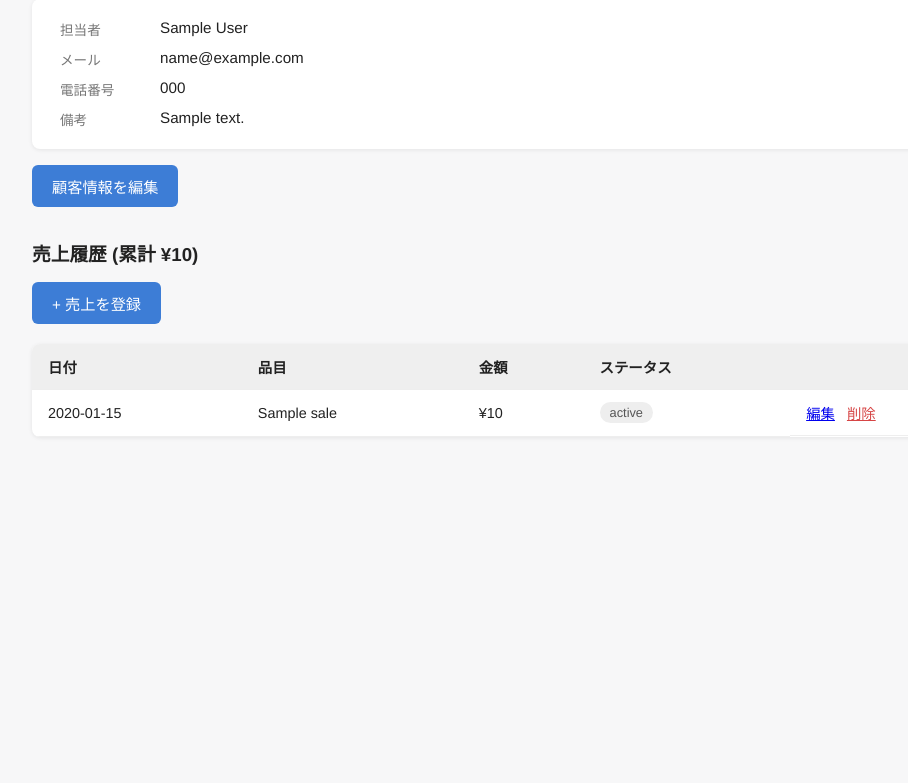
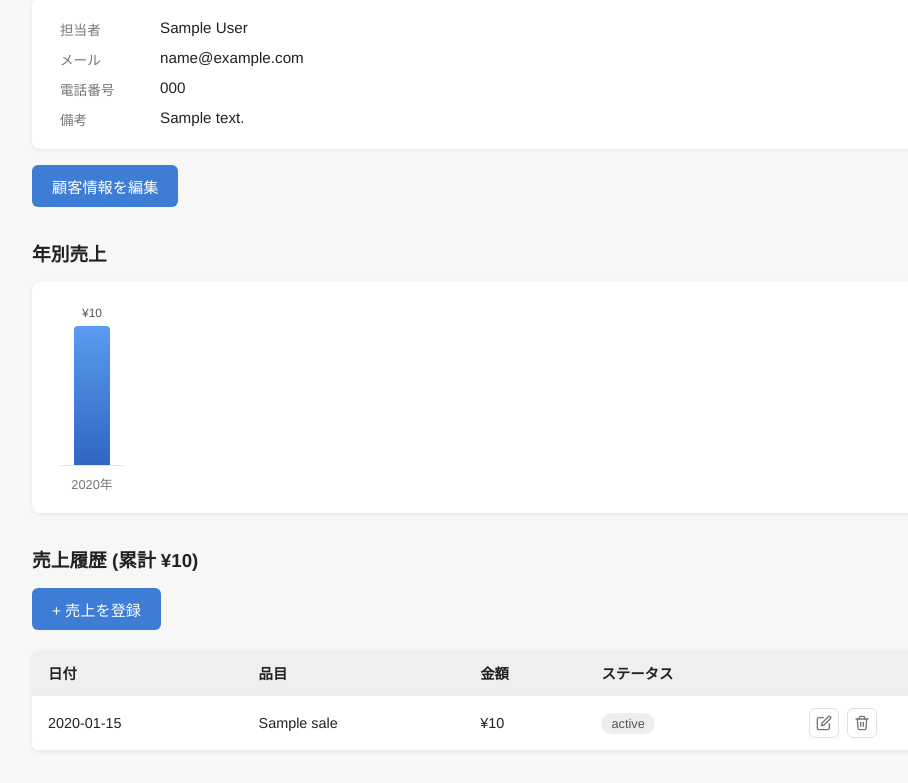
Before and after one commit to Babat-ai/-, a Flask app: page /customers/1 in a window 1280 px wide. Shown: the part 173-956 px from the top of the page, without its empty margins (128-1036 px from the left). Before the commit the page ends 594 px from the top, so only its background shows below. Run offline with Flask 3, Linux system fonts and the light colour scheme; tables that the repository leaves empty hold one stand-in row (values such as "Sample post").

Commit message:
Add yearly sales chart to customer detail and redesign action buttons
Show a simple bar chart of yearly sales totals on the customer detail
page, and replace the plain 編集/削除 text links with icon buttons
(shared via a Jinja macro) across the customer and sales tables.

Co-Authored-By: Claude Sonnet 5 <noreply@anthropic.com>
Claude-Session: https://claude.ai/code/session_012iVqxWFxM8RPzA2RByL2CP

```diff
--- a/crm/app.py
+++ b/crm/app.py
@@ -122,6 +122,21 @@ def delete_customer(customer_id):
     return redirect(url_for("list_customers"))
 
 
+def _yearly_chart_data(rows):
+    yearly_totals = {int(r["year"]): r["total"] for r in rows if r["year"]}
+    if not yearly_totals:
+        return []
+    max_total = max(yearly_totals.values()) or 1
+    return [
+        {
+            "year": year,
+            "total": yearly_totals.get(year, 0),
+            "pct": round(yearly_totals.get(year, 0) / max_total * 100),
+        }
+        for year in range(min(yearly_totals), max(yearly_totals) + 1)
+    ]
+
+
 @app.route("/customers/<int:customer_id>")
 def customer_detail(customer_id):
     db = get_db()
@@ -135,8 +150,18 @@ def customer_detail(customer_id):
         (customer_id,),
     ).fetchall()
     total_amount = sum(s["amount"] for s in sales)
+    yearly_rows = db.execute(
+        "SELECT strftime('%Y', sale_date) AS year, SUM(amount) AS total "
+        "FROM sales WHERE customer_id = ? GROUP BY year ORDER BY year",
+        (customer_id,),
+    ).fetchall()
+    yearly_sales = _yearly_chart_data(yearly_rows)
     return render_template(
-        "customer_detail.html", customer=customer, sales=sales, total_amount=total_amount
+        "customer_detail.html",
+        customer=customer,
+        sales=sales,
+        total_amount=total_amount,
+        yearly_sales=yearly_sales,
     )
 
 
--- a/crm/static/style.css
+++ b/crm/static/style.css
@@ -180,24 +180,96 @@ main {
 
 .actions {
   display: flex;
-  gap: 12px;
+  gap: 8px;
 }
 
 .inline-form {
-  display: inline;
+  display: inline-flex;
 }
 
-.link-btn {
-  background: none;
-  border: none;
+.icon-btn {
+  display: inline-flex;
+  align-items: center;
+  justify-content: center;
+  width: 30px;
+  height: 30px;
+  border-radius: 6px;
+  border: 1px solid #e0e0e0;
+  background: #fff;
+  color: #777;
+  cursor: pointer;
+  text-decoration: none;
+  padding: 0;
+  transition: background-color 0.15s ease, color 0.15s ease, border-color 0.15s ease;
+}
+
+.icon-btn-edit:hover,
+.icon-btn-edit:focus-visible {
+  background: #eaf1fc;
+  border-color: #3d7dd6;
+  color: #3d7dd6;
+}
+
+.icon-btn-delete:hover,
+.icon-btn-delete:focus-visible {
+  background: #fdecec;
+  border-color: #d64545;
   color: #d64545;
-  cursor: pointer;
-  padding: 0;
-  font-size: 0.9rem;
-  text-decoration: underline;
 }
 
 .empty {
+  color: #777;
+}
+
+.chart-card {
+  background: #fff;
+  border-radius: 8px;
+  padding: 24px 28px 20px;
+  box-shadow: 0 1px 4px rgba(0, 0, 0, 0.08);
+  margin-bottom: 16px;
+}
+
+.chart {
+  display: flex;
+  align-items: flex-end;
+  gap: 24px;
+  overflow-x: auto;
+}
+
+.chart-col {
+  display: flex;
+  flex-direction: column;
+  align-items: center;
+  min-width: 64px;
+}
+
+.chart-bar-wrap {
+  display: flex;
+  flex-direction: column;
+  align-items: center;
+  justify-content: flex-end;
+  height: 160px;
+  width: 100%;
+  border-bottom: 1px solid #e5e5e5;
+}
+
+.chart-bar-value {
+  font-size: 0.75rem;
+  color: #555;
+  margin-bottom: 6px;
+  white-space: nowrap;
+}
+
+.chart-bar {
+  width: 36px;
+  background: linear-gradient(180deg, #5b9bf0, #2f66c2);
+  border-radius: 4px 4px 0 0;
+  min-height: 0;
+}
+
+.chart-bar-label {
+  margin-top: 8px;
+  font-size: 0.8rem;
   color: #777;
 }
 
--- /dev/null
+++ b/crm/templates/_macros.html
@@ -0,0 +1,21 @@
+{% macro action_buttons(edit_url, delete_url) %}
+<div class="actions">
+  <a href="{{ edit_url }}" class="icon-btn icon-btn-edit" title="編集" aria-label="編集">
+    <svg viewBox="0 0 24 24" width="16" height="16" fill="none" stroke="currentColor" stroke-width="2" stroke-linecap="round" stroke-linejoin="round">
+      <path d="M11 4H4a2 2 0 0 0-2 2v14a2 2 0 0 0 2 2h14a2 2 0 0 0 2-2v-7"></path>
+      <path d="M18.5 2.5a2.121 2.121 0 0 1 3 3L12 15l-4 1 1-4 9.5-9.5z"></path>
+    </svg>
+  </a>
+  <form method="post" action="{{ delete_url }}" onsubmit="return confirm('本当に削除しますか?');" class="inline-form">
+    <button type="submit" class="icon-btn icon-btn-delete" title="削除" aria-label="削除">
+      <svg viewBox="0 0 24 24" width="16" height="16" fill="none" stroke="currentColor" stroke-width="2" stroke-linecap="round" stroke-linejoin="round">
+        <path d="M3 6h18"></path>
+        <path d="M8 6V4a2 2 0 0 1 2-2h4a2 2 0 0 1 2 2v2"></path>
+        <path d="M19 6l-1 14a2 2 0 0 1-2 2H8a2 2 0 0 1-2-2L5 6"></path>
+        <line x1="10" y1="11" x2="10" y2="17"></line>
+        <line x1="14" y1="11" x2="14" y2="17"></line>
+      </svg>
+    </button>
+  </form>
+</div>
+{% endmacro %}
--- a/crm/templates/customer_detail.html
+++ b/crm/templates/customer_detail.html
@@ -1,4 +1,5 @@
 {% extends "base.html" %}
+{% import "_macros.html" as macros %}
 {% block title %}{{ customer.company_name }} | 顧客詳細{% endblock %}
 {% block content %}
   <div class="toolbar">
@@ -13,6 +14,23 @@
     <dt>備考</dt><dd>{{ customer.notes or '-' }}</dd>
   </dl>
   <a href="{{ url_for('edit_customer', customer_id=customer.id) }}" class="btn btn-secondary">顧客情報を編集</a>
+
+  {% if yearly_sales %}
+  <h3 class="section-title">年別売上</h3>
+  <div class="chart-card">
+    <div class="chart">
+      {% for row in yearly_sales %}
+      <div class="chart-col">
+        <div class="chart-bar-wrap">
+          <span class="chart-bar-value">&yen;{{ "{:,}".format(row.total) }}</span>
+          <div class="chart-bar" style="height: {{ row.pct }}%;"></div>
+        </div>
+        <div class="chart-bar-label">{{ row.year }}年</div>
+      </div>
+      {% endfor %}
+    </div>
+  </div>
+  {% endif %}
 
   <h3 class="section-title">売上履歴 (累計 &yen;{{ "{:,}".format(total_amount) }})</h3>
   <div class="toolbar">
@@ -37,13 +55,7 @@
         <td>{{ s.item_name }}</td>
         <td>&yen;{{ "{:,}".format(s.amount) }}</td>
         <td><span class="badge badge-{{ s.status }}">{{ s.status }}</span></td>
-        <td class="actions">
-          <a href="{{ url_for('edit_sale', sale_id=s.id) }}">編集</a>
-          <form method="post" action="{{ url_for('delete_sale', sale_id=s.id) }}"
-                onsubmit="return confirm('本当に削除しますか?');" class="inline-form">
-            <button type="submit" class="link-btn">削除</button>
-          </form>
-        </td>
+        <td>{{ macros.action_buttons(url_for('edit_sale', sale_id=s.id), url_for('delete_sale', sale_id=s.id)) }}</td>
       </tr>
       {% endfor %}
     </tbody>
```
Also changed, not shown: crm/templates/customer_list.html (+2 -7 lines), crm/templates/sale_list.html (+2 -7 lines).
